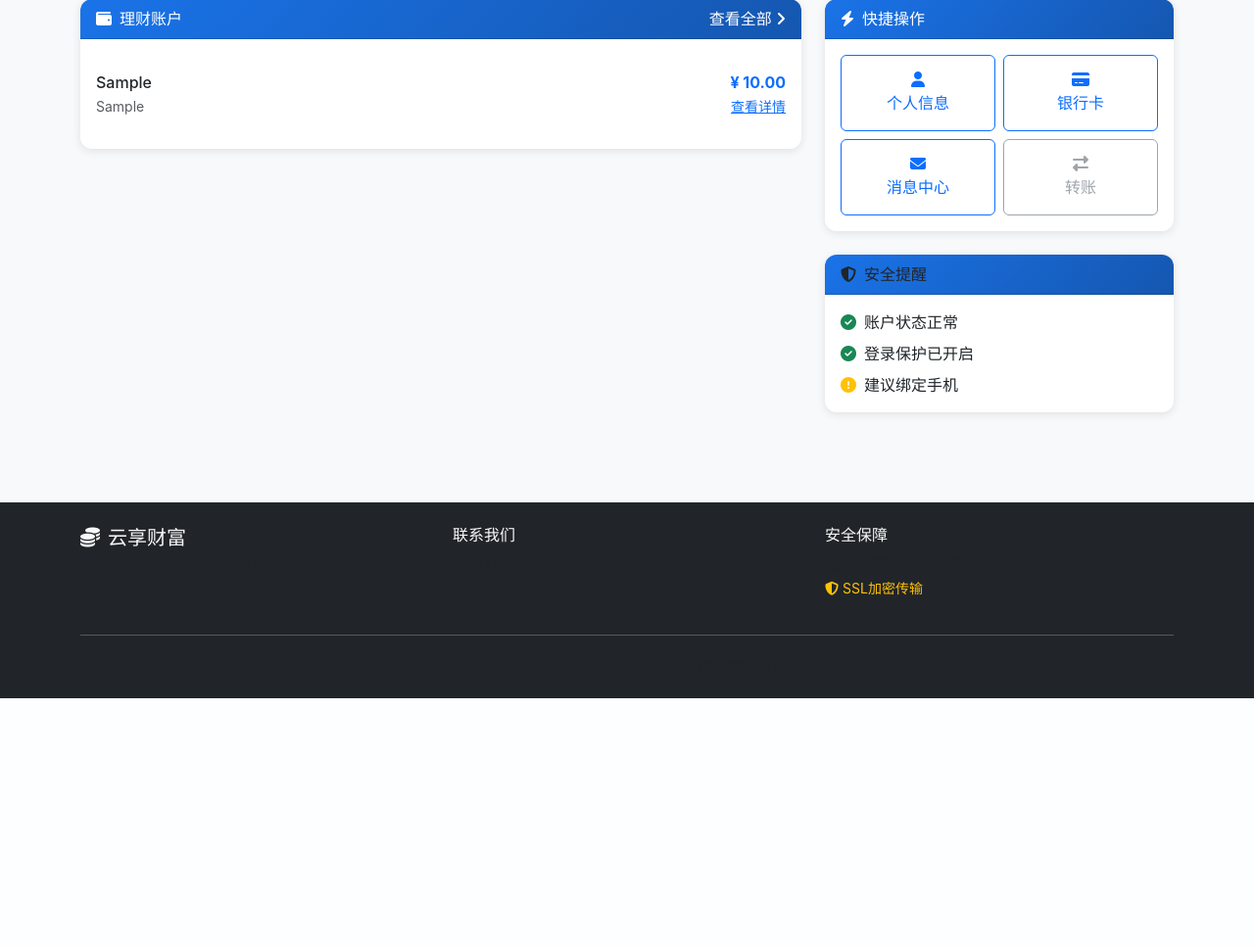
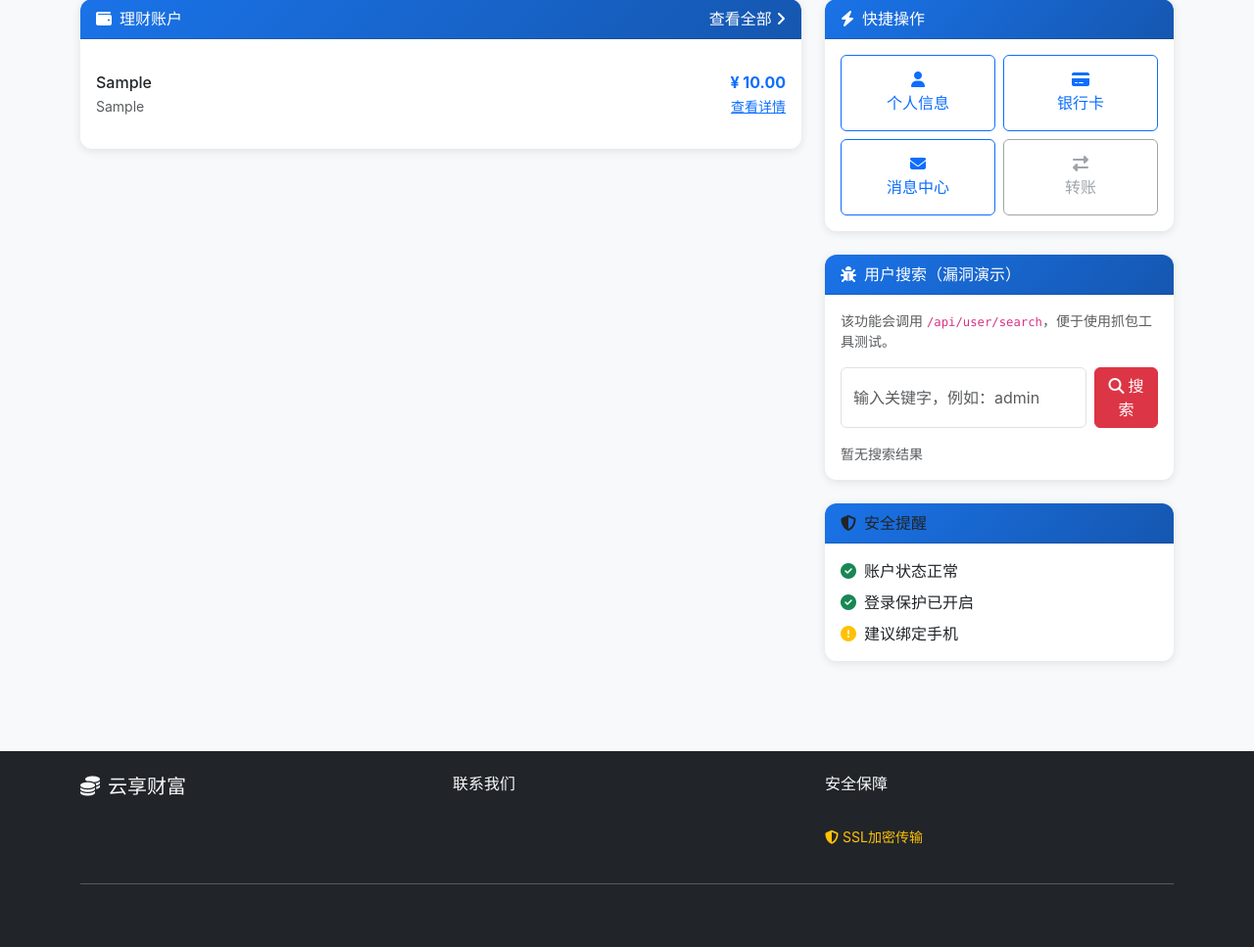
Before and after one commit to LinShiG0ng/Target, a Flask app: page /dashboard in a window 1280 px wide. Shown: the part 402-1369 px from the top of the page at 98% size. Before the commit the page ends 1115 px from the top, so only its background shows below. Run offline with Flask 3, Linux system fonts and the light colour scheme; a user stored in the database is signed in; tables that the repository leaves empty hold one stand-in row (values such as "Sample post"); some libraries are stand-ins or nearby versions.

Commit message:
feat: wire vulnerable user search into dashboard UI

```diff
--- a/app.py
+++ b/app.py
@@ -14,6 +14,7 @@ from werkzeug.security import generate_password_hash, check_password_hash
 from datetime import datetime, timedelta
 import random
 import os
+from sqlalchemy import text
 
 app = Flask(__name__)
 app.config['SECRET_KEY'] = 'yxcf-secret-key-2024-do-not-use-in-production'
@@ -250,6 +251,47 @@ def messages():
 
 
 # ==================== API接口（包含水平越权漏洞） ====================
+
+@app.route('/api/user/search', methods=['GET'])
+@login_required
+def api_user_search():
+    """
+    【漏洞点8】用户搜索接口（SQL注入）
+    漏洞：使用字符串拼接构造SQL，未做参数化查询
+    攻击者可通过keyword参数注入任意SQL片段
+    """
+    keyword = request.args.get('keyword', '')
+
+    # 【漏洞】直接拼接SQL语句
+    raw_sql = f"""
+        SELECT id, username, real_name, phone
+        FROM users
+        WHERE username LIKE '%{keyword}%'
+           OR real_name LIKE '%{keyword}%'
+        ORDER BY id DESC
+        LIMIT 20
+    """
+    result = db.session.execute(text(raw_sql))
+
+    return jsonify({
+        'code': 200,
+        'data': [{
+            'id': row.id,
+            'username': row.username,
+            'real_name': row.real_name,
+            'phone': row.phone
+        } for row in result]
+    })
+
+
+@app.route('/echo', methods=['GET'])
+def echo():
+    """
+    【漏洞点9】反射型XSS
+    漏洞：直接输出用户输入内容，未做任何过滤
+    """
+    content = request.args.get('content', '')
+    return f"<h2>系统回显：</h2>{content}"
 
 @app.route('/api/profile', methods=['GET'])
 @login_required
--- a/static/js/main.js
+++ b/static/js/main.js
@@ -445,10 +445,73 @@ function createToastContainer() {
     return container;
 }
 
+
+// 用户搜索（教学演示：用于触发 /api/user/search 请求）
+async function runVulnUserSearch(keyword) {
+    const result = await apiRequest(`/api/user/search?keyword=${encodeURIComponent(keyword)}`);
+    return result;
+}
+
+function renderVulnSearchResult(result) {
+    const container = document.getElementById('vuln-search-result');
+    if (!container) return;
+
+    if (!result || result.code !== 200 || !Array.isArray(result.data) || result.data.length === 0) {
+        container.innerHTML = '<span class="text-muted">无匹配用户</span>';
+        return;
+    }
+
+    container.innerHTML = `
+        <div class="table-responsive">
+            <table class="table table-sm table-bordered align-middle mb-0">
+                <thead class="table-light">
+                    <tr>
+                        <th>ID</th>
+                        <th>用户名</th>
+                        <th>姓名</th>
+                        <th>手机号</th>
+                    </tr>
+                </thead>
+                <tbody>
+                    ${result.data.map(user => `
+                        <tr>
+                            <td>${user.id}</td>
+                            <td>${user.username}</td>
+                            <td>${user.real_name}</td>
+                            <td>${user.phone}</td>
+                        </tr>
+                    `).join('')}
+                </tbody>
+            </table>
+        </div>
+    `;
+}
+
+function initVulnSearchForm() {
+    const form = document.getElementById('vuln-search-form');
+    if (!form) return;
+
+    form.addEventListener('submit', async function (e) {
+        e.preventDefault();
+        const keywordInput = document.getElementById('vuln-search-keyword');
+        const keyword = keywordInput ? keywordInput.value : '';
+
+        try {
+            const result = await runVulnUserSearch(keyword);
+            renderVulnSearchResult(result);
+        } catch (error) {
+            showError('搜索失败');
+        }
+    });
+}
+
 // 页面初始化
 document.addEventListener('DOMContentLoaded', function() {
     // 根据页面自动加载数据
     const path = window.location.pathname;
+
+    // 初始化搜索演示表单（便于前端触发并抓包）
+    initVulnSearchForm();
 
     // 账户详情页仍需要异步加载（保留漏洞点）
     if (path.startsWith('/account/')) {
--- a/templates/dashboard.html
+++ b/templates/dashboard.html
@@ -112,6 +112,24 @@
                 </div>
             </div>
 
+
+            <!-- 用户搜索（教学演示） -->
+            <div class="card mb-4">
+                <div class="card-header bg-danger text-white">
+                    <i class="fas fa-bug me-2"></i>用户搜索（漏洞演示）
+                </div>
+                <div class="card-body">
+                    <p class="text-muted small mb-3">该功能会调用 <code>/api/user/search</code>，便于使用抓包工具测试。</p>
+                    <form id="vuln-search-form" class="d-flex gap-2 mb-3">
+                        <input id="vuln-search-keyword" type="text" class="form-control" placeholder="输入关键字，例如：admin">
+                        <button type="submit" class="btn btn-danger">
+                            <i class="fas fa-search me-1"></i>搜索
+                        </button>
+                    </form>
+                    <div id="vuln-search-result" class="small text-muted">暂无搜索结果</div>
+                </div>
+            </div>
+
             <!-- 安全提示 -->
             <div class="card">
                 <div class="card-header bg-warning text-dark">
```
